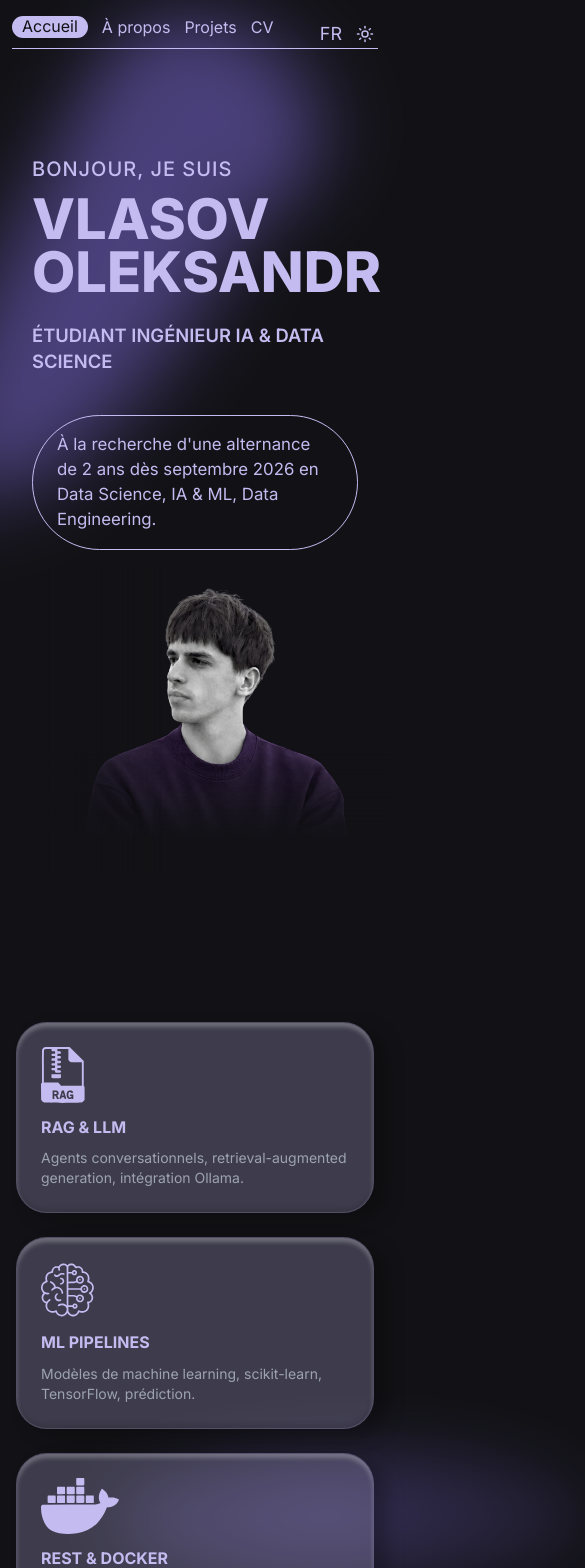
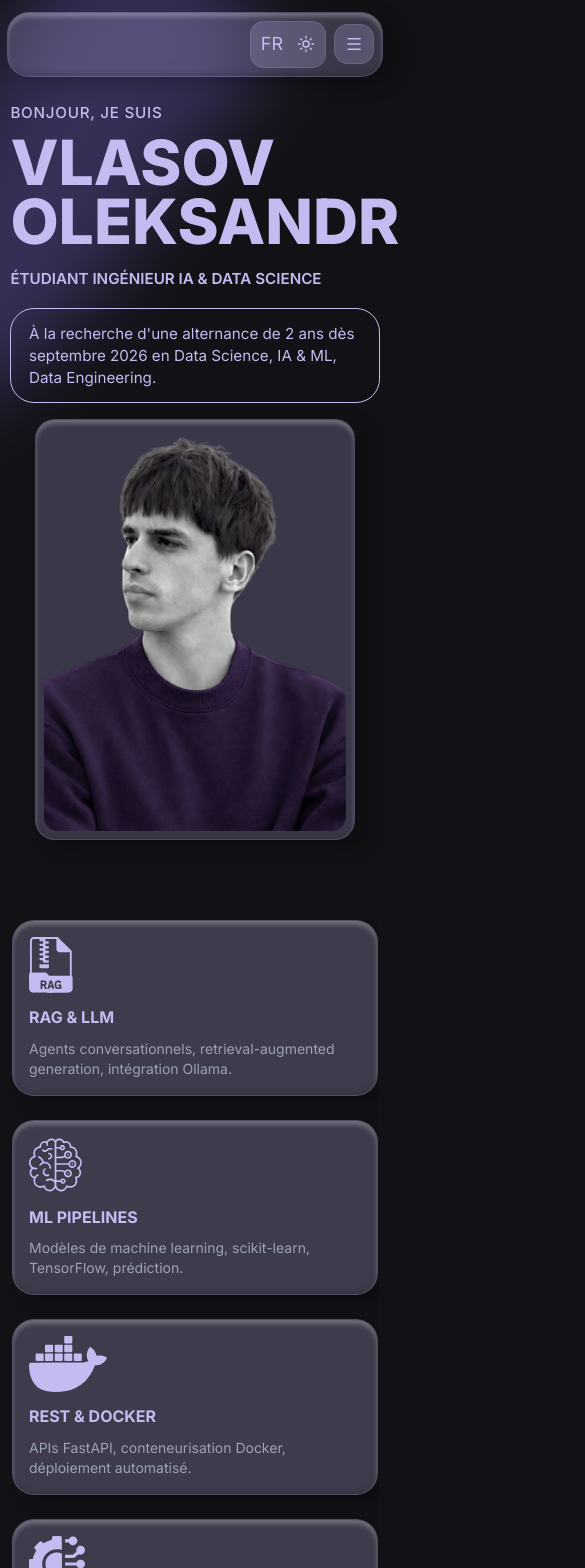
Before and after one commit to Sanjouk/data-science-portfolio, a React (Vite) app: page / in a window 390 px wide. Shown: the top 1568 px of the page, 585 px wide, since content can reach past the window. Built offline with nearby package versions, Linux system fonts and the light colour scheme.

Commit message:
feat: Added responsive design with adoptations and rolled menu

```diff
--- a/src/components/Navbar.jsx
+++ b/src/components/Navbar.jsx
@@ -1,5 +1,6 @@
 import { NavLink, useLocation } from 'react-router-dom';
-import { useEffect, useRef } from 'react';
+import { useEffect, useRef, useState } from 'react';
+import { Menu, X } from 'lucide-react';
 import ThemeToggle from './ThemeToggle';
 import LanguageToggle from './LanguageToggle';
 import { useLang } from '../context/LanguageContext';
@@ -16,6 +17,20 @@ export default function Navbar() {
   const { t } = useLang();
   const location = useLocation();
   const navbarRef = useRef(null);
+  const [isMobileMenuOpen, setIsMobileMenuOpen] = useState(false);
+
+  useEffect(() => {
+    if (!isMobileMenuOpen) return undefined;
+
+    const onKeyDown = (event) => {
+      if (event.key === 'Escape') {
+        setIsMobileMenuOpen(false);
+      }
+    };
+
+    window.addEventListener('keydown', onKeyDown);
+    return () => window.removeEventListener('keydown', onKeyDown);
+  }, [isMobileMenuOpen]);
 
   useEffect(() => {
     const navbarNode = navbarRef.current;
@@ -94,11 +109,11 @@ export default function Navbar() {
   }, [location.pathname]);
 
   return (
-    <header className="navbar" ref={navbarRef}>
+    <header className={`navbar ${isMobileMenuOpen ? 'navbar--menu-open' : ''}`} ref={navbarRef}>
       <div className="navbar-inner">
         {/* Nav Links */}
         <div className="navbar-menu-shell">
-          <nav className="navbar-links">
+          <nav className="navbar-links navbar-links--desktop">
             {routes.map((r) => (
               <NavLink
                 key={r.path}
@@ -116,8 +131,41 @@ export default function Navbar() {
 
         {/* Actions (Lang, Theme) */}
         <div className="navbar-actions">
-          <LanguageToggle />
-          <ThemeToggle />
+          <div className="navbar-action-group">
+            <LanguageToggle />
+            <ThemeToggle />
+          </div>
+          <button
+            type="button"
+            className="navbar-mobile-toggle"
+            aria-label={isMobileMenuOpen ? 'Close mobile menu' : 'Open mobile menu'}
+            aria-expanded={isMobileMenuOpen}
+            aria-controls="mobile-nav-menu"
+            onClick={() => setIsMobileMenuOpen((prev) => !prev)}
+          >
+            {isMobileMenuOpen ? <X size={18} /> : <Menu size={18} />}
+          </button>
+        </div>
+
+        <div
+          id="mobile-nav-menu"
+          className={`navbar-mobile-panel ${isMobileMenuOpen ? 'navbar-mobile-panel--open' : ''}`}
+        >
+          <nav className="navbar-links-mobile">
+            {routes.map((r) => (
+              <NavLink
+                key={`mobile-${r.path}`}
+                to={r.path}
+                end={r.path === '/'}
+                className={({ isActive }) =>
+                  `navbar-mobile-link ${isActive ? 'navbar-mobile-link--active' : ''}`
+                }
+                onClick={() => setIsMobileMenuOpen(false)}
+              >
+                {t.nav[r.key]}
+              </NavLink>
+            ))}
+          </nav>
         </div>
       </div>
     </header>
--- a/src/styles/hero.css
+++ b/src/styles/hero.css
@@ -267,6 +267,11 @@
     pointer-events: auto;
   }
 
+  .hero-image-wrapper::before,
+  .hero-image-wrapper::after {
+    display: none;
+  }
+
   .hero-image-wrapper img,
   .hero-image {
     width: clamp(280px, 70vw, 520px);
@@ -276,6 +281,85 @@
   .hero::after,
   .hero::before {
     display: none;
+  }
+}
+
+@media (max-width: 640px) {
+  .hero {
+    padding-top: 0.5rem;
+    gap: 1.25rem;
+  }
+
+  .hero-content {
+    padding-bottom: 0;
+  }
+
+  .hero-name {
+    font-size: clamp(2.6rem, 16vw, 4rem);
+    margin-bottom: 1rem;
+  }
+
+  .hero-subtitle {
+    font-size: 0.95rem;
+    margin-bottom: 1.2rem;
+  }
+
+  .hero-desc {
+    display: block;
+    max-width: 100%;
+    font-size: 0.95rem;
+    line-height: 1.45;
+    padding: 0.85rem 1.1rem;
+    border-radius: 24px;
+  }
+
+  .hero-image-wrapper {
+    width: min(100%, 360px);
+    margin-inline: auto;
+    justify-content: center;
+    padding: 10px;
+    border-radius: 24px;
+    border: 1px solid var(--border-card);
+    background: color-mix(in srgb, var(--bg-card) 92%, transparent);
+    box-shadow: var(--shadow);
+  }
+
+  .hero-image-wrapper img,
+  .hero-image {
+    width: 100%;
+    max-width: none;
+    aspect-ratio: 4 / 5;
+    object-fit: cover;
+    object-position: center 14%;
+    border-radius: 16px;
+  }
+
+  .hero-blur {
+    left: -34vw;
+    top: -30vh;
+    opacity: 0.45;
+  }
+}
+
+@media (max-width: 420px) {
+  .hero {
+    gap: 1rem;
+  }
+
+  .hero-greeting {
+    font-size: 0.95rem;
+  }
+
+  .hero-image-wrapper {
+    width: min(100%, 320px);
+    padding: 8px;
+    border-radius: 20px;
+  }
+
+  .hero-image-wrapper img,
+  .hero-image {
+    aspect-ratio: 3 / 4;
+    border-radius: 14px;
   }
 }
 
@@ -323,12 +407,28 @@
 }
 
 @media (max-width: 900px) {
+  .section--decorated {
+    overflow-x: clip;
+    overflow-y: visible;
+  }
+
   .right-blur {
-    right: -100px;
-    top: 100px;
-    width: clamp(250px, 60vw, 400px);
-    height: clamp(500px, 100vh, 800px);
-    transform: rotate(90deg) scale(0.6);
-    opacity: 0.5;
+    right: -56px;
+    top: 140px;
+    width: clamp(170px, 42vw, 260px);
+    height: clamp(260px, 52vh, 420px);
+    transform: rotate(90deg) scale(0.72);
+    filter: blur(clamp(32px, 9vw, 52px));
+    opacity: 0.42;
   }
 }
+
+@media (max-width: 640px) {
+  .section--decorated {
+    overflow: hidden;
+  }
+
+  .right-blur {
+    display: none;
+  }
+}
--- a/src/styles/navbar.css
+++ b/src/styles/navbar.css
@@ -19,6 +19,10 @@
   top: auto;
   left: auto;
   transform: none;
+}
+
+.navbar--menu-open {
+  z-index: 120;
 }
 
 .navbar-inner {
@@ -126,6 +130,17 @@
   gap: 10px;
 }
 
+.navbar-action-group {
+  display: inline-flex;
+  align-items: center;
+  gap: 10px;
+}
+
+.navbar-mobile-toggle,
+.navbar-mobile-panel {
+  display: none;
+}
+
 @media (max-width: 1024px) {
   .navbar {
     --navbar-stick-top: 22px;
@@ -143,43 +158,135 @@
 
 @media (max-width: 640px) {
   .navbar {
-    --navbar-stick-top: 16px;
-    width: calc(100% - 24px);
-    margin-top: 16px;
+    --navbar-stick-top: 12px;
+    width: calc(100% - 20px);
+    margin-top: 12px;
     align-items: flex-start;
-    justify-content: flex-start;
+    justify-content: stretch;
   }
 
-  .navbar-links {
-    gap: 14px;
-    padding: 0 0 10px;
-    overflow-x: auto;
-    justify-content: flex-start;
-    scrollbar-width: none;
+  .navbar-inner {
+    border-radius: 22px;
+    background: color-mix(in srgb, var(--bg-card) 92%, transparent);
+    border: 1px solid var(--border-card);
+    box-shadow: var(--shadow);
+    padding: 10px;
+    flex-wrap: wrap;
+    justify-content: space-between;
+    gap: 10px;
+    backdrop-filter: blur(8px);
+    -webkit-backdrop-filter: blur(8px);
   }
 
-  .navbar-menu-shell {
-    width: 100%;
-  }
-
-  .navbar-links::-webkit-scrollbar {
+  .navbar-menu-shell,
+  .navbar-menu-shell::before,
+  .navbar-links::after,
+  .navbar-links--desktop {
     display: none;
   }
 
-  .navbar-link {
-    white-space: nowrap;
-    font-size: 16px;
+  .navbar-actions {
+    position: static;
+    margin-left: auto;
+    gap: 8px;
   }
 
-  .navbar-actions {
-    top: 0;
-    right: 0;
+  .navbar-action-group {
+    border-radius: 14px;
+    border: 1px solid var(--border-card);
+    background: color-mix(in srgb, var(--bg-card) 88%, transparent);
+    padding: 4px 6px;
     gap: 6px;
   }
 
   .theme-toggle,
   .lang-toggle {
     font-size: 16px;
+    padding: 6px;
+  }
+
+  .navbar-mobile-toggle {
+    display: inline-flex;
+    align-items: center;
+    justify-content: center;
+    width: 40px;
+    height: 40px;
+    border-radius: 14px;
+    border: 1px solid var(--border-card);
+    color: var(--text-heading);
+    background: color-mix(in srgb, var(--bg-card) 88%, transparent);
+    cursor: pointer;
+    transition: transform 0.2s ease, opacity 0.2s ease;
+  }
+
+  .navbar-mobile-toggle:active {
+    transform: scale(0.96);
+  }
+
+  .navbar-mobile-panel {
+    width: 100%;
+    padding-top: 2px;
+  }
+
+  .navbar-mobile-panel--open {
+    display: block;
+    animation: navbar-mobile-panel-enter 0.2s ease;
+  }
+
+  .navbar-links-mobile {
+    display: grid;
+    gap: 8px;
+  }
+
+  .navbar-mobile-link {
+    display: block;
+    width: 100%;
+    padding: 11px 14px;
+    border-radius: 16px;
+    border: 1px solid var(--border-card);
+    background: color-mix(in srgb, var(--bg-card) 82%, transparent);
+    color: var(--text-heading);
+    font-size: 0.95rem;
+    line-height: 1.2;
+    transition: border-color 0.2s ease, transform 0.2s ease, opacity 0.2s ease;
+  }
+
+  .navbar-mobile-link:hover {
+    border-color: var(--border-nav);
+    transform: translateY(-1px);
+  }
+
+  .navbar-mobile-link--active {
+    border-color: var(--text-heading);
+    color: var(--bg);
+    background: var(--text-heading);
+    font-weight: 600;
+  }
+}
+
+@media (max-width: 420px) {
+  .navbar {
+    width: calc(100% - 14px);
+  }
+
+  .navbar-inner {
+    padding: 8px;
+  }
+
+  .navbar-mobile-link {
+    border-radius: 14px;
+    padding: 10px 12px;
+  }
+}
+
+@keyframes navbar-mobile-panel-enter {
+  from {
+    opacity: 0;
+    transform: translateY(-6px);
+  }
+  to {
+    opacity: 1;
+    transform: translateY(0);
   }
 }
 
@@ -192,6 +299,15 @@
 
   .navbar-links::after {
     transition: opacity 0.01s linear, width 0.01s linear;
+  }
+
+  .navbar-mobile-panel--open {
+    animation: none;
+  }
+
+  .navbar-mobile-toggle,
+  .navbar-mobile-link {
+    transition: none;
   }
 }
 
--- a/src/styles/responsive.css
+++ b/src/styles/responsive.css
@@ -1,13 +1,162 @@
 /* =========================================
    RESPONSIVE / MEDIA QUERIES
    ========================================= */
-@media (max-width: 640px) {
-  .hero {
-    padding: 4rem 1rem 3rem;
+@media (max-width: 1200px) {
+  .page {
+    padding: 2rem 1.75rem 3.5rem;
   }
 
+  .page--hero {
+    padding: 2rem 1.25rem;
+  }
+
+  .projects-grid {
+    grid-template-columns: repeat(auto-fill, minmax(280px, 1fr));
+  }
+
+  .timeline-card {
+    padding: 1.35rem 1.5rem;
+  }
+
+  .section {
+    margin-bottom: 3.5rem;
+  }
+}
+
+@media (max-width: 992px) {
+  .page,
+  .page--hero {
+    padding-left: 1.25rem;
+    padding-right: 1.25rem;
+  }
+
+  .section-title-wrap {
+    margin-bottom: 2rem;
+  }
+
+  .section-title {
+    margin-bottom: 1.5rem;
+  }
+
+  .section-cta {
+    margin-top: 2.25rem;
+  }
+
+  .skills-groups,
+  .languages-grid,
+  .strengths-grid,
+  .interests-grid {
+    grid-template-columns: repeat(auto-fit, minmax(220px, 1fr));
+  }
+
+  .timeline {
+    padding-left: 1.5rem;
+  }
+
+  .timeline-dot {
+    left: -1.5rem;
+  }
+
+  .project-card-title {
+    font-size: 1.45rem;
+  }
+
+  .project-card-header {
+    min-height: 68px;
+    margin-bottom: 16px;
+  }
+}
+
+@media (max-width: 768px) {
   .page {
     padding: 1.5rem 1rem 3rem;
+  }
+
+  .page--hero {
+    padding: 1.5rem 1rem;
+  }
+
+  .section {
+    margin-bottom: 3rem;
+  }
+
+  .projects-controls {
+    gap: 0.75rem;
+  }
+
+  .projects-grid {
+    grid-template-columns: 1fr;
+  }
+
+  .project-card {
+    padding: 1.25rem;
+  }
+
+  .project-card-desc {
+    font-size: 0.95rem;
+    margin-bottom: 1rem;
+  }
+
+  .project-card-actions {
+    gap: 0.75rem;
+    flex-wrap: wrap;
+  }
+
+  .timeline {
+    padding-left: 1.2rem;
+  }
+
+  .timeline::before {
+    left: 4px;
+  }
+
+  .timeline-dot {
+    left: -1.2rem;
+    width: 12px;
+    height: 12px;
+  }
+
+  .timeline-card {
+    padding: 1.1rem 1rem;
+    border-radius: 24px;
+  }
+
+  .timeline-meta {
+    gap: 0.5rem;
+    flex-wrap: wrap;
+  }
+
+  .resume-view-section {
+    margin-top: 3rem;
+    gap: 1.25rem;
+  }
+
+  .resume-viewer-container {
+    padding: 1rem;
+  }
+
+  .footer {
+    padding: 1.5rem 1rem;
+  }
+
+  .footer-links {
+    flex-wrap: wrap;
+    justify-content: center;
+  }
+
+  .opportunity-banner {
+    flex-direction: column;
+    text-align: center;
+  }
+}
+
+@media (max-width: 640px) {
+  .page {
+    padding: 1.25rem 0.9rem 2.5rem;
+  }
+
+  .page--hero {
+    padding: 1.1rem 0.85rem;
   }
 
   .projects-grid {
@@ -25,12 +174,84 @@
     grid-template-columns: 1fr;
   }
 
-  .opportunity-banner {
-    flex-direction: column;
-    text-align: center;
+  .skills-groups,
+  .languages-grid {
+    grid-template-columns: 1fr;
+  }
+
+  .year-block,
+  .year-svg-row {
+    justify-content: center;
+  }
+
+  .year-svg-row {
+    gap: 0.5rem;
+  }
+
+  .btn--outline {
+    font-size: 1.05rem;
+    padding: 0.2rem 0.9rem;
   }
 
   .modal-content {
-    padding: 1.5rem;
+    padding: 1.25rem;
+  }
+
+  .modal-title {
+    font-size: 1.2rem;
   }
 }
+
+@media (max-width: 480px) {
+  .page {
+    padding: 1rem 0.75rem 2.2rem;
+  }
+
+  .page--hero {
+    padding: 1rem 0.65rem;
+  }
+
+  .section {
+    margin-bottom: 2.5rem;
+  }
+
+  .section-title {
+    font-size: clamp(1.6rem, 9vw, 2rem);
+    margin-bottom: 1rem;
+  }
+
+  .highlight-card,
+  .what-card,
+  .skill-group,
+  .strength-card,
+  .interest-card,
+  .contact-card,
+  .language-card,
+  .timeline-card,
+  .project-card {
+    padding: 1rem;
+    border-radius: 22px;
+  }
+
+  .search-input {
+    font-size: 0.85rem;
+  }
+
+  .tech-chip {
+    font-size: 0.72rem;
+    padding: 0.28rem 0.72rem;
+  }
+
+  .modal-overlay {
+    padding: 0.75rem;
+  }
+
+  .modal-content {
+    border-radius: 20px;
+    padding: 1rem;
+  }
+
+  .modal-title {
+    font-size: 1.05rem;
+  }
+}
```
